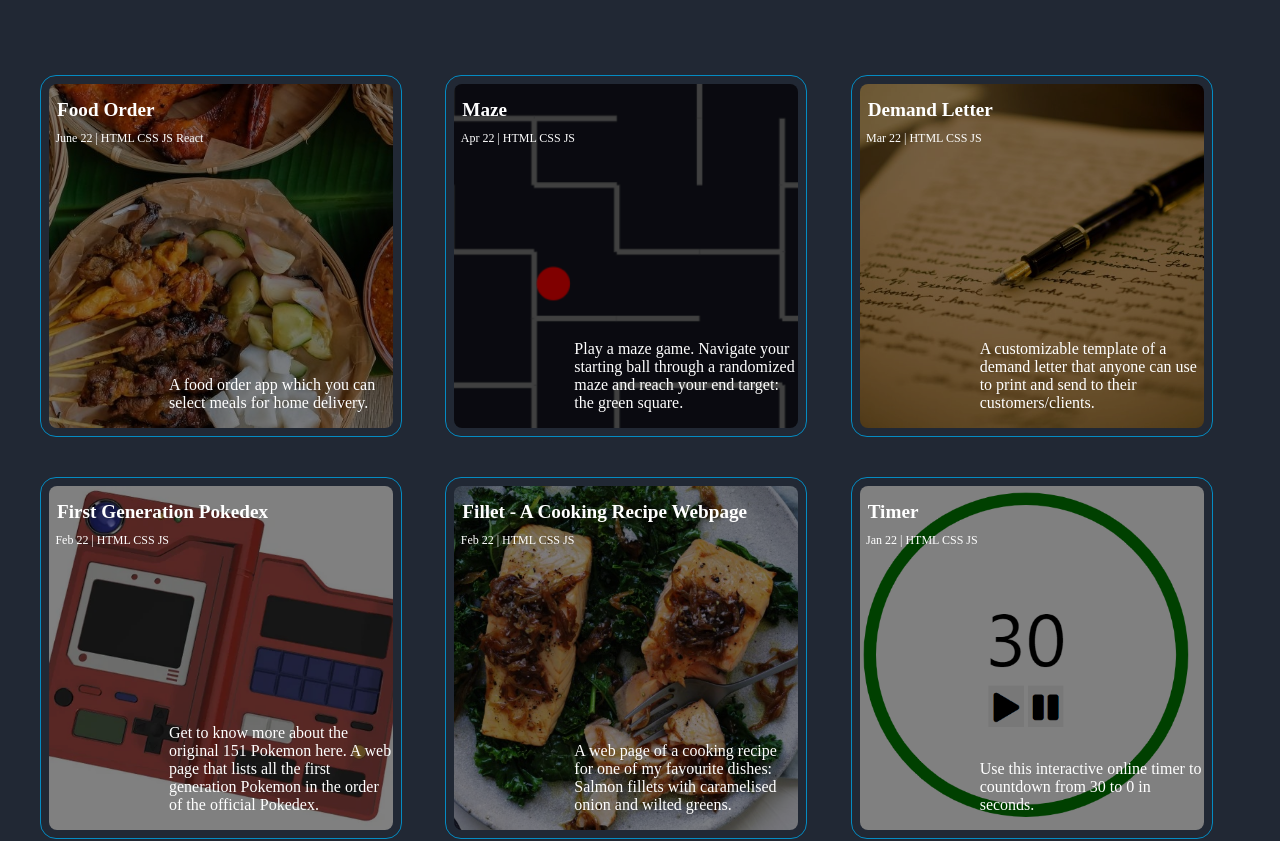
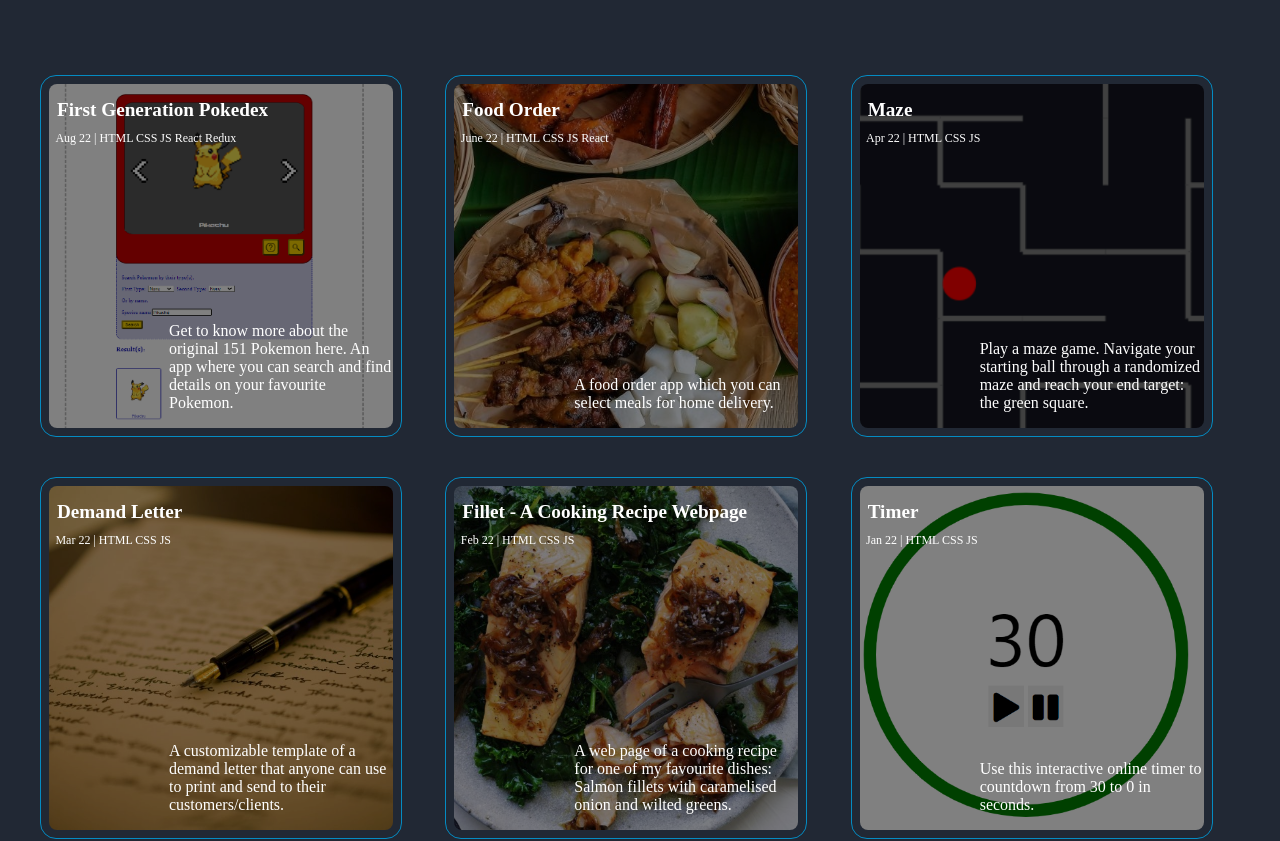
Before and after one commit to wteo/resumev2, a React (Create React App) app: page / in a window 1280 px wide. Shown: the part 2344-3185 px from the top of the page. Built offline with nearby package versions, Linux system fonts and the light colour scheme.

Commit message:
updated projects

```diff
--- a/src/components/Projects/Projects.js
+++ b/src/components/Projects/Projects.js
@@ -7,13 +7,19 @@ import NavTitleStyle from '../../UI/Nav-Title-style';
 import foodOrder from '../../images/foodOrder.jpg';
 import maze from '../../images/maze.PNG';
 import demandLetter from '../../images/demandLetter.jpg';
-import pokedex from '../../images/pokedex.webp';
+import pokedex from '../../images/pokedex.PNG';
 import fillet from '../../images/fillet.jpg';
 import timer from '../../images/timer.PNG';
 
 function Projects() {
 
     const projectsArr = [{
+        name: 'First Generation Pokedex',
+        imageLink: pokedex,
+        projectLink: 'https://github.com/wteo/firstGenPokedex',
+        date: 'Aug 22 | HTML CSS JS React Redux',
+        description: 'Get to know more about the original 151 Pokemon here. An app where you can search and find details on your favourite Pokemon.'
+    }, {
         name: 'Food Order',
         imageLink: foodOrder,
         projectLink: 'https://github.com/wteo/shoppingOrder',
@@ -31,12 +37,6 @@ function Projects() {
         projectLink: 'https://github.com/wteo/demandLetter',
         date: 'Mar 22 | HTML CSS JS',
         description: 'A customizable template of a demand letter that anyone can use to print and send to their customers/clients.'
-    }, {
-        name: 'First Generation Pokedex',
-        imageLink: pokedex,
-        projectLink: 'https://github.com/wteo/firstGenPokedex',
-        date: 'Feb 22 | HTML CSS JS',
-        description: 'Get to know more about the original 151 Pokemon here. A web page that lists all the first generation Pokemon in the order of the official Pokedex.'
     }, {
         name: 'Fillet - A Cooking Recipe Webpage',
         imageLink: fillet,
```
Also changed, not shown: src/images/pokedex.PNG (added), 1 other file (tests, documents, lock files or other folders).
